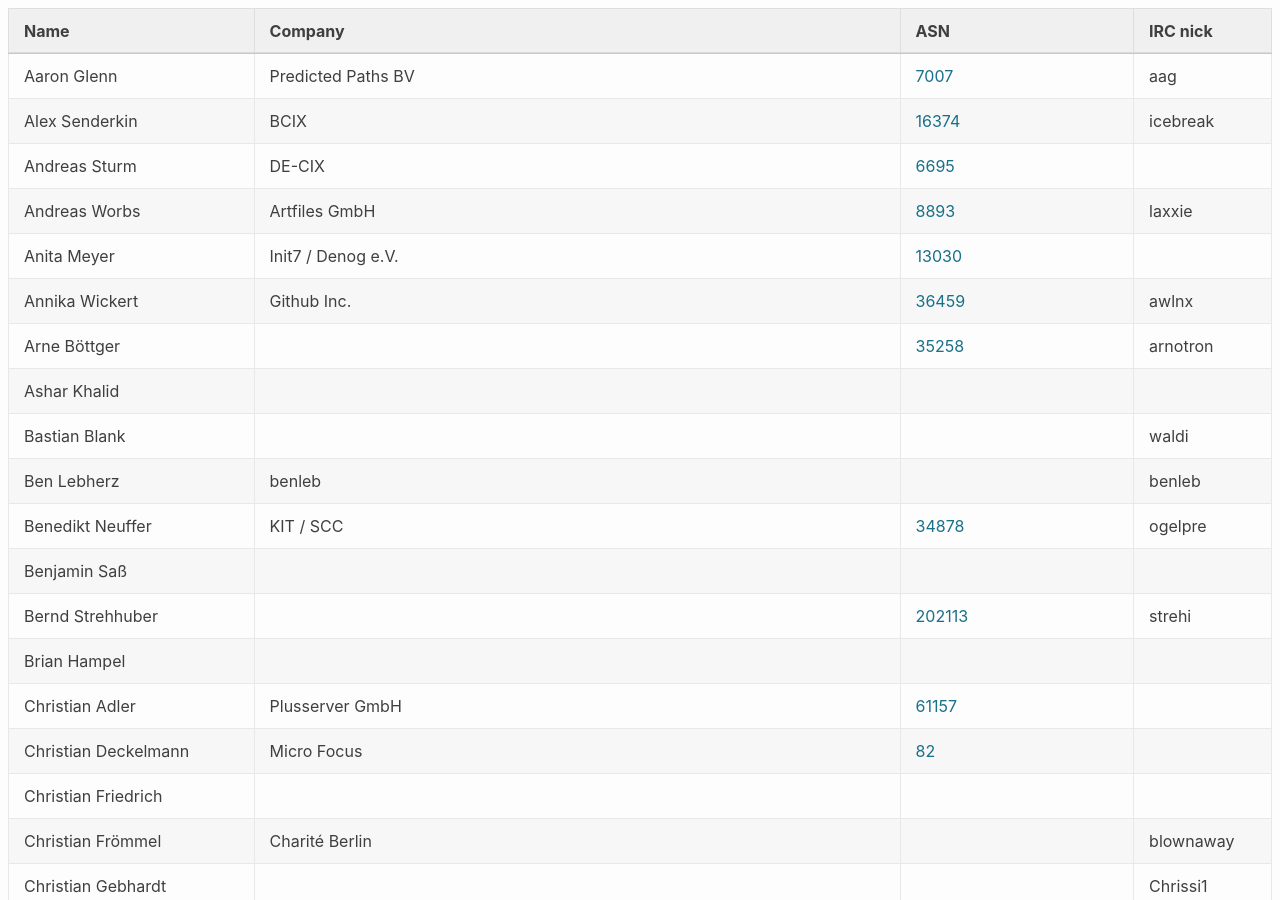
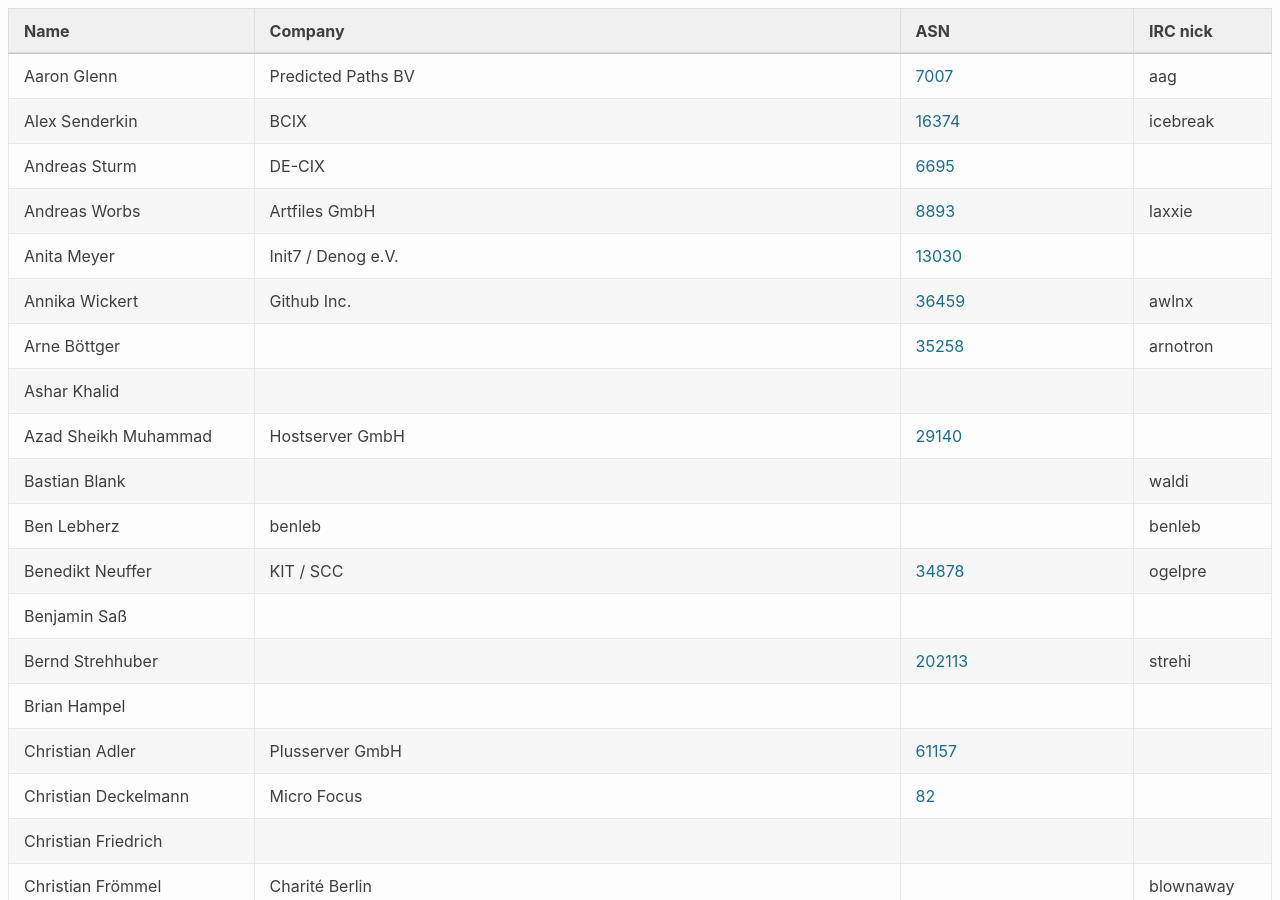
Before and after one commit to denog/pretix-attendeelist, a Jekyll site: the page built from denog13/index.markdown, in a window 1280 px wide and 900 px high. Built offline with Jekyll 4.4.1, drawn with Linux system fonts in a browser that asks for light colours.

Commit message:
Latest data: Thu Sep 30 13:13:52 UTC 2021

```diff
--- a/_data/attendees_denog13.json
+++ b/_data/attendees_denog13.json
@@ -46,6 +46,12 @@
     "company": null,
     "irc": null,
     "asn": null
+  },
+  {
+    "name": "Azad Sheikh Muhammad",
+    "company": "Hostserver GmbH",
+    "irc": null,
+    "asn": "AS29140"
   },
   {
     "name": "Bastian Blank",
```
